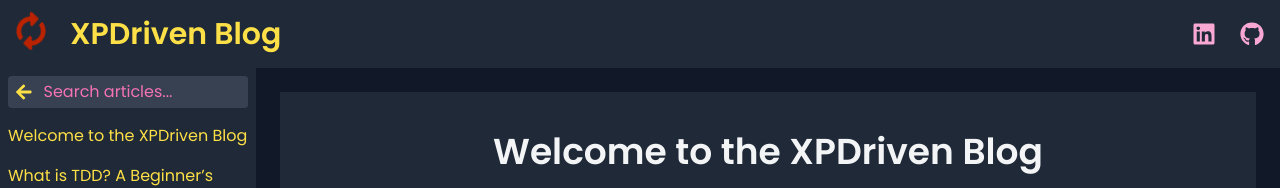
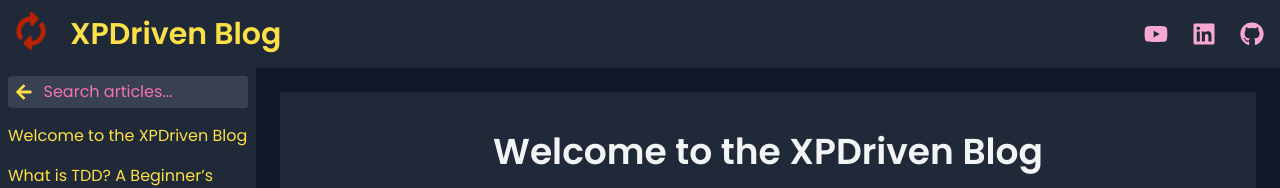
Before and after one commit to leandrodalbo/xpdriven-blog, a React (Vite) app: page / in a window 1280 px wide. Shown: the top 188 px of the page. Built offline with nearby package versions, Linux system fonts and the light colour scheme.

Commit message:
adding youtube channel (#7)

```diff
--- a/src/blog-header/BlogHeader.tsx
+++ b/src/blog-header/BlogHeader.tsx
@@ -1,19 +1,25 @@
-import { FaGithub, FaLinkedin, FaSyncAlt } from "react-icons/fa";
+import { FaGithub, FaLinkedin, FaSyncAlt, FaYoutube } from "react-icons/fa";
 
 const BlogHeader = () => {
   return (
     <header className="bg-gray-800 p-4 flex justify-between items-center shadow-md border-b border-yellow-400">
-
       <a
         href="/"
         className="flex space-x-6 text-2xl md:text-3xl text-yellow-300 hover:text-orange-400 font-bold transition duration-300"
-
       >
         <FaSyncAlt className="animate-spin-color" />
         <span>XPDriven Blog</span>
       </a>
 
       <nav className="flex space-x-6">
+        <a
+          href="https://www.youtube.com/@xpdrivenblog"
+          className="text-pink-300 hover:text-yellow-300 transform hover:scale-110 transition duration-300 text-2xl"
+          target="_blank"
+          rel="noopener noreferrer"
+        >
+          <FaYoutube />
+        </a>
         <a
           href="https://www.linkedin.com/in/leandrodlb/"
           className="text-pink-300 hover:text-yellow-300 transform hover:scale-110 transition duration-300 text-2xl"
```
Also changed, not shown: 1 other file (tests, documents, lock files or other folders). Lines whose indentation alone changed are shown as unchanged.
